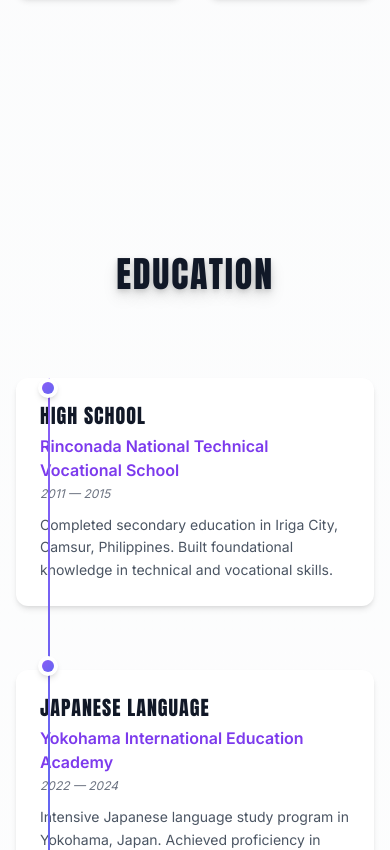
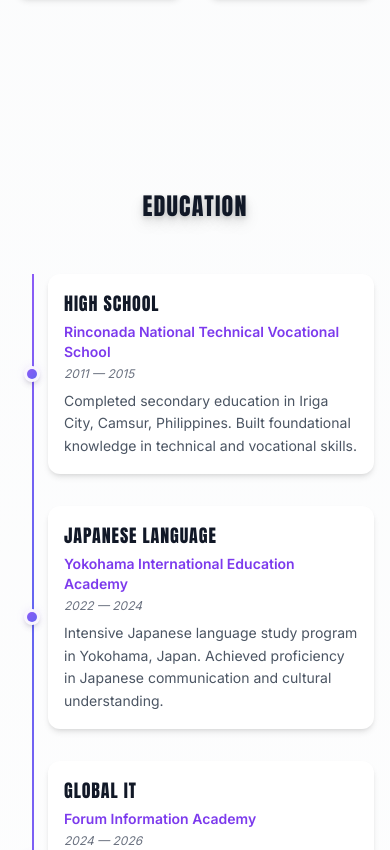
Before and after one commit to JohnGabriel1998/React-Portfolio, a React (Vite) app: page / in a window 390 px wide. Shown: the part 1960-2810 px from the top of the page. Built offline with nearby package versions, Linux system fonts and the light colour scheme; a web font is replaced by a local one.

Commit message:
education okay

```diff
--- a/src/sections/Education.tsx
+++ b/src/sections/Education.tsx
@@ -54,29 +54,32 @@
   };
 
   return (
-    <section id="education" className="py-32">
+    <section id="education" className="py-16 sm:py-20 md:py-24 lg:py-32">
       <div className="max-w-6xl mx-auto px-4 sm:px-6 lg:px-8">
         <motion.div
           initial={{ opacity: 0, y: 20 }}
           animate={{ opacity: 1, y: 0 }}
           transition={{ duration: 0.8 }}
-          className="text-center mb-16"
+          className="text-center mb-8 sm:mb-12 md:mb-16"
         >
-          <h2 className="text-4xl md:text-5xl font-bold mb-4 drip-font drip-text-shadow">
+          <h2 className="text-2xl sm:text-3xl md:text-4xl lg:text-5xl font-bold mb-4 drip-font drip-text-shadow">
             {t('education.title')}
           </h2>
-          <div className="w-20 h-1 bg-gradient-primary mx-auto rounded-full mt-4"></div>
+          <div className="w-16 sm:w-20 h-1 bg-gradient-primary mx-auto rounded-full mt-4"></div>
         </motion.div>
 
         <motion.div
           ref={ref}
           className="relative"
         >
-          {/* Timeline Line */}
+          {/* Timeline Line - Desktop */}
           <div className="absolute left-1/2 transform -translate-x-1/2 w-0.5 h-full bg-gradient-to-b from-violet-500 via-indigo-500 to-violet-500 hidden lg:block" />
 
+          {/* Timeline Line - Mobile/Tablet */}
+          <div className="absolute left-4 sm:left-6 md:left-8 top-0 w-0.5 h-full bg-gradient-to-b from-violet-500 via-indigo-500 to-violet-500 lg:hidden" />
+
           {/* Education Items */}
-          <div className="space-y-16">
+          <div className="space-y-8 sm:space-y-12 md:space-y-16">
             {educationData.map((item, index) => (
               <motion.div
                 key={item.id}
@@ -89,7 +92,7 @@
                 }`}
               >
                 {/* Content */}
-                <div className={`w-full lg:w-5/12 ${
+                <div className={`w-full pl-8 sm:pl-12 md:pl-16 lg:w-5/12 lg:pl-0 ${
                   item.align === 'right' ? 'lg:text-right lg:pr-12' : 'lg:pl-12'
                 }`}>
                   <motion.div
@@ -97,22 +100,22 @@
                       y: -5,
                       transition: { duration: 0.2 }
                     }}
-                    className="bg-white dark:bg-gray-900 p-6 rounded-xl shadow-md hover:shadow-xl transition-shadow duration-300"
+                    className="bg-white dark:bg-gray-900 p-4 sm:p-5 md:p-6 rounded-xl shadow-md hover:shadow-xl transition-shadow duration-300"
                   >
-                    <h3 className="text-xl font-bold mb-1 drip-font text-gray-900 dark:text-white">
+                    <h3 className="text-lg sm:text-xl font-bold mb-1 drip-font text-gray-900 dark:text-white">
                       {item.title}
                     </h3>
-                    <p className="text-base font-semibold text-violet-600 dark:text-violet-400 mb-1">
+                    <p className="text-sm sm:text-base font-semibold text-violet-600 dark:text-violet-400 mb-1">
                       {item.institution}
                     </p>
-                    <p className="text-xs text-gray-500 dark:text-gray-400 mb-3 italic">
+                    <p className="text-xs text-gray-500 dark:text-gray-400 mb-2 sm:mb-3 italic">
                       {item.duration}
                     </p>
                     <p className="text-sm text-gray-600 dark:text-gray-300 leading-relaxed">
                       {item.description}
                     </p>
 
-                    {/* Arrow pointing to timeline - smaller */}
+                    {/* Arrow pointing to timeline - Desktop only */}
                     <div className={`hidden lg:block absolute top-1/2 transform -translate-y-1/2 ${
                       item.align === 'right'
                         ? 'left-full ml-6 -translate-x-1'
@@ -127,7 +130,7 @@
                   </motion.div>
                 </div>
 
-                {/* Timeline Node */}
+                {/* Timeline Node - Desktop */}
                 <div className="absolute left-1/2 transform -translate-x-1/2 hidden lg:flex items-center justify-center">
                   <motion.div
                     initial={{ scale: 0 }}
@@ -140,9 +143,9 @@
                     }}
                     className="relative"
                   >
-                    {/* Outer circle - smaller */}
+                    {/* Outer circle */}
                     <div className="w-6 h-6 bg-white dark:bg-gray-900 rounded-full flex items-center justify-center shadow-md">
-                      {/* Inner circle - smaller */}
+                      {/* Inner circle */}
                       <div className="w-4 h-4 bg-gradient-to-br from-violet-500 to-indigo-500 rounded-full" />
                     </div>
                     {/* Glow effect */}
@@ -150,23 +153,8 @@
                   </motion.div>
                 </div>
 
-                {/* Spacer for opposite side */}
-                <div className="hidden lg:block w-5/12" />
-              </motion.div>
-            ))}
-          </div>
-
-          {/* Mobile Timeline */}
-          <div className="absolute left-8 top-0 w-0.5 h-full bg-gradient-to-b from-violet-500 via-indigo-500 to-violet-500 lg:hidden" />
-
-          {/* Mobile Timeline Nodes */}
-          <div className="lg:hidden">
-            {educationData.map((item, index) => (
-              <div
-                key={`mobile-node-${item.id}`}
-                className="absolute left-8 transform -translate-x-1/2"
-                style={{ top: `${index * 33.33}%` }}
-              >
+                {/* Timeline Node - Mobile/Tablet */}
+                <div className="absolute left-4 sm:left-6 md:left-8 transform -translate-x-1/2 flex items-center justify-center lg:hidden">
                   <motion.div
                     initial={{ scale: 0 }}
                     animate={inView ? { scale: 1 } : { scale: 0 }}
@@ -176,11 +164,21 @@
                       type: "spring",
                       stiffness: 200
                     }}
-                  className="w-5 h-5 bg-white dark:bg-gray-900 rounded-full flex items-center justify-center shadow-md"
+                    className="relative"
                   >
-                  <div className="w-3 h-3 bg-gradient-to-br from-violet-500 to-indigo-500 rounded-full" />
+                    {/* Outer circle - responsive size */}
+                    <div className="w-4 h-4 sm:w-5 sm:h-5 bg-white dark:bg-gray-900 rounded-full flex items-center justify-center shadow-md">
+                      {/* Inner circle - responsive size */}
+                      <div className="w-2.5 h-2.5 sm:w-3 sm:h-3 bg-gradient-to-br from-violet-500 to-indigo-500 rounded-full" />
+                    </div>
+                    {/* Glow effect */}
+                    <div className="absolute inset-0 w-4 h-4 sm:w-5 sm:h-5 bg-violet-500/20 rounded-full blur-sm animate-pulse" />
                   </motion.div>
                 </div>
+
+                {/* Spacer for opposite side - Desktop only */}
+                <div className="hidden lg:block w-5/12" />
+              </motion.div>
             ))}
           </div>
         </motion.div>
```
Lines whose indentation alone changed are shown as unchanged.
